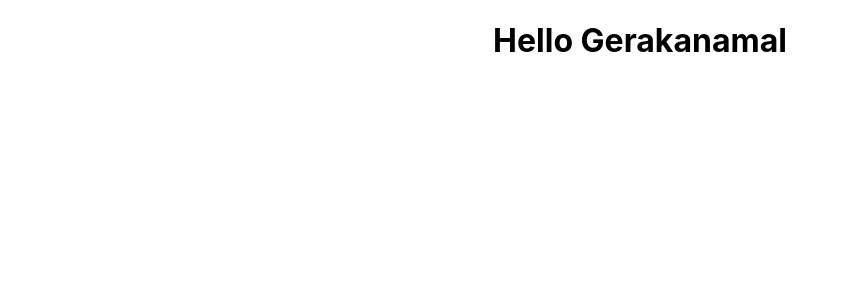
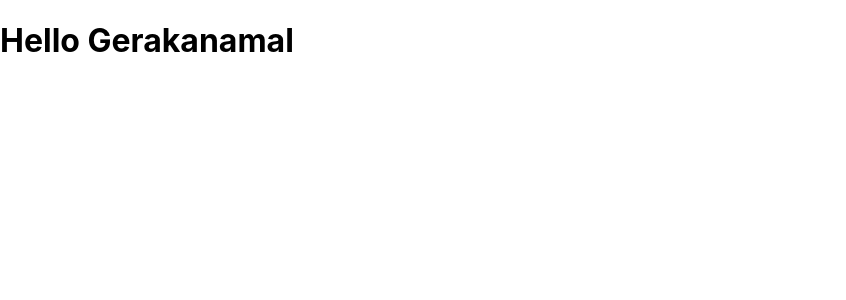
Before and after one commit to bridgecrew-perf6/latihan-deploy-vps, a React (Create React App) app: page / in a window 1280 px wide. Shown: the top 300 px of the page, without its empty margins (0-846 px from the left). Built offline with nearby package versions, Linux system fonts and the light colour scheme.

Commit message:
eliminating css code in JSX

```diff
--- a/src/App.js
+++ b/src/App.js
@@ -1,12 +1,6 @@
 function App() {
   return (
-    <div
-      style={{
-        display: "flex",
-        justifyContent: "center",
-        alignItems: "center",
-      }}
-    >
+    <div>
       <h1> Hello Gerakanamal</h1>
     </div>
   );
```
